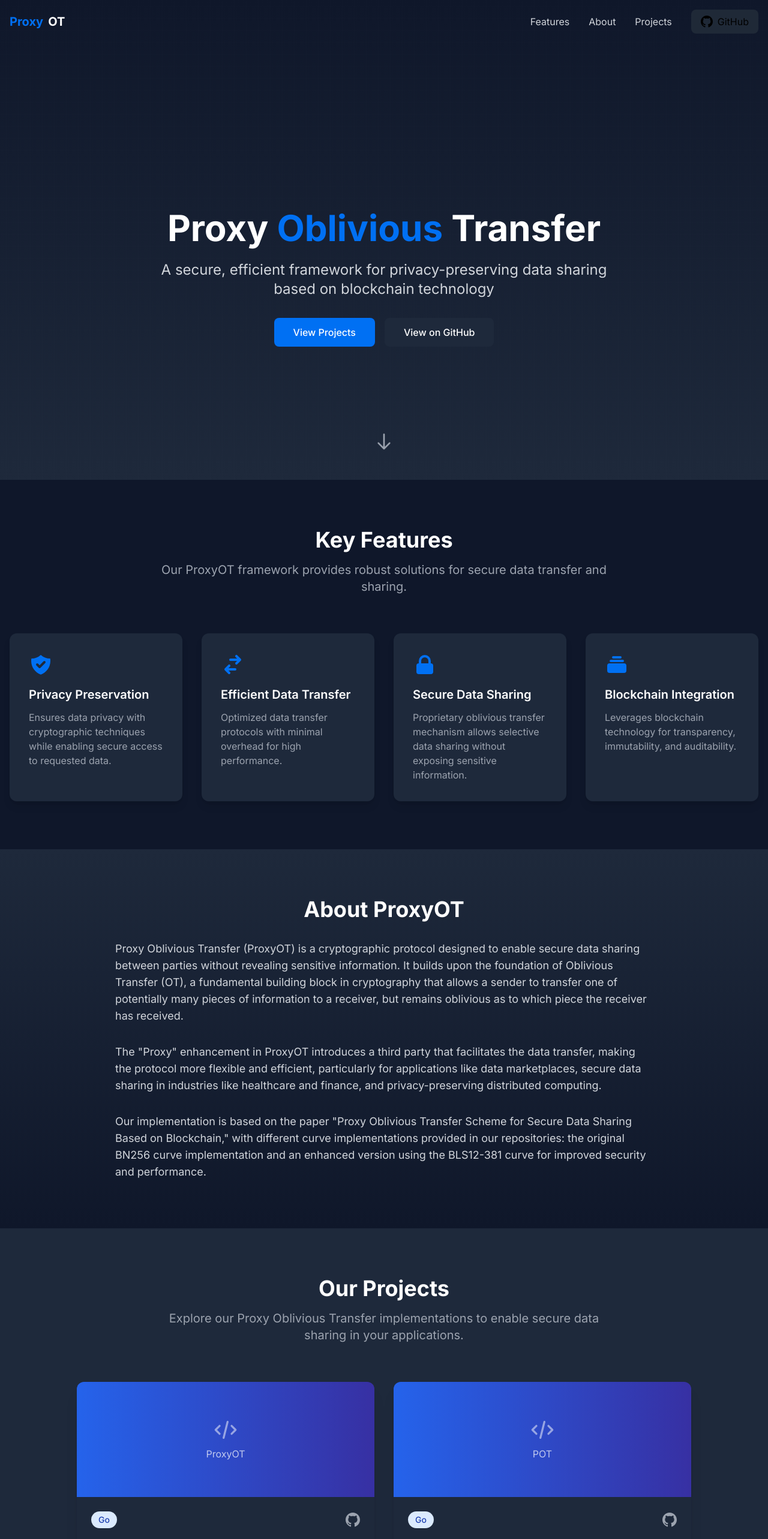
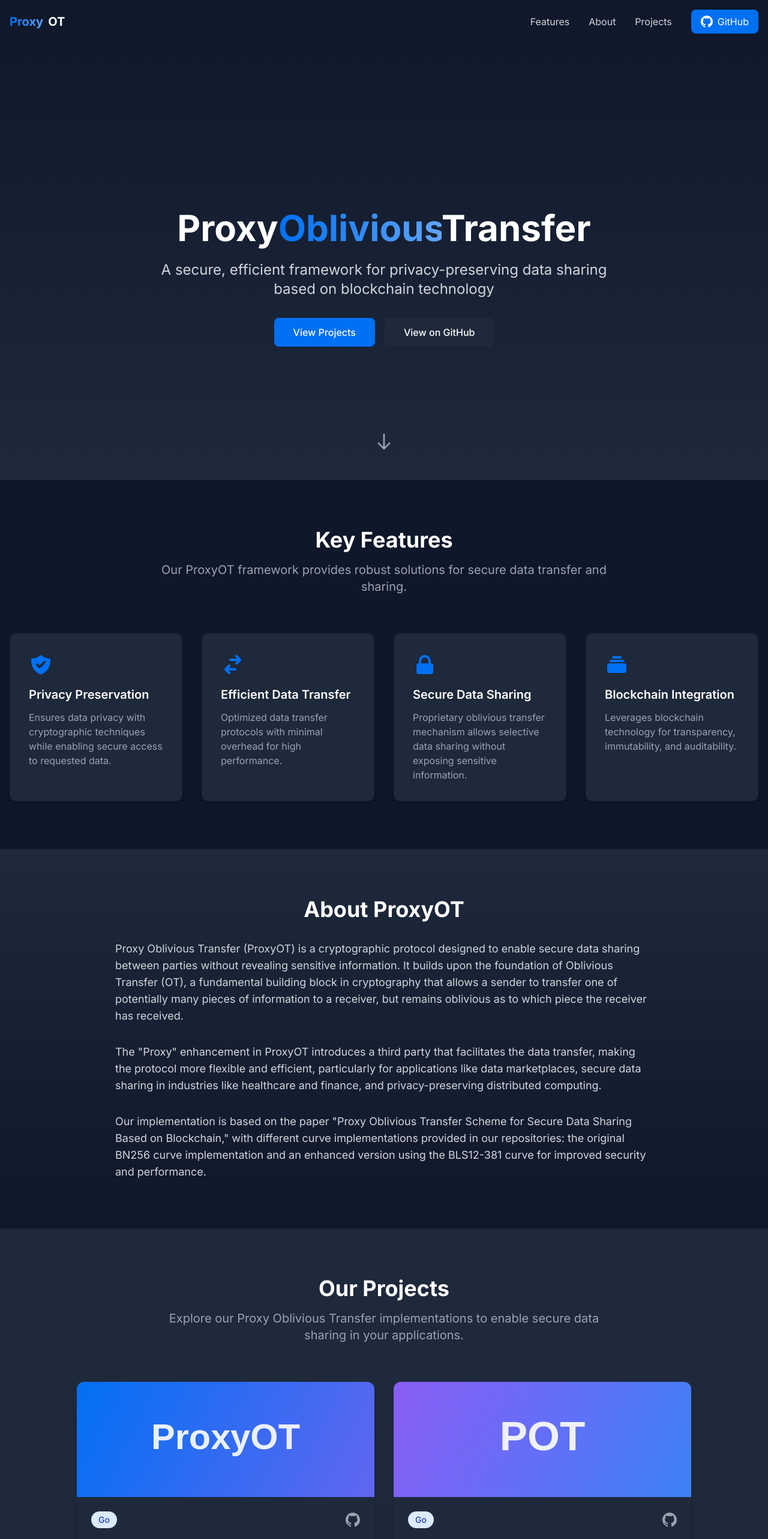
Before and after one commit to clarenous/proxyot-homepage, a Next.js app: page / in a window 1280 px wide. Shown: the top 2566 px of the page at 60% size. Built offline with nearby package versions, Linux system fonts and the light colour scheme.

Commit message:
Add project images and improve navbar

```diff
--- a/app/globals.css
+++ b/app/globals.css
@@ -16,5 +16,5 @@
 
 body {
     color: rgb(var(--foreground-rgb));
-    background: rgb(var(--background-rgb));
+    background: linear-gradient(to bottom, rgb(var(--background-rgb)), rgb(15,23,42));
 }
--- a/components/Footer.tsx
+++ b/components/Footer.tsx
@@ -7,7 +7,7 @@ const Footer = () => {
                 <div className="flex flex-col md:flex-row justify-between items-center">
                     <div className="mb-6 md:mb-0">
                         <Link href="/" className="text-xl font-bold text-white flex items-center gap-2">
-                            <span className="text-primary">Proxy</span>OT
+                            <span className="text-transparent bg-clip-text bg-gradient-to-r from-primary to-blue-400">Proxy</span>OT
                         </Link>
                         <p className="mt-2 text-sm">Proxy Oblivious Transfer for Data Sharing</p>
                     </div>
--- a/components/Hero.tsx
+++ b/components/Hero.tsx
@@ -16,7 +16,9 @@ const Hero = () => {
                         className="mb-8"
                     >
                         <h1 className="text-5xl md:text-6xl font-bold mb-6 text-white">
-                            Proxy <span className="text-primary">Oblivious</span> Transfer
+                            Proxy
+                            <span className="text-transparent bg-clip-text bg-gradient-to-r from-primary to-blue-400">Oblivious</span>
+                            Transfer
                         </h1>
                         <p className="text-xl md:text-2xl text-gray-300 max-w-3xl mx-auto">
                             A secure, efficient framework for privacy-preserving data sharing based on blockchain technology
@@ -31,7 +33,7 @@ const Hero = () => {
                     >
                         <Link
                             href="#projects"
-                            className="bg-primary hover:bg-blue-600 text-white font-medium py-3 px-8 rounded-lg transition-colors"
+                            className="bg-primary hover:bg-blue-600 text-white font-medium py-3 px-8 rounded-lg transition-colors transform hover:scale-105 duration-300"
                         >
                             View Projects
                         </Link>
@@ -39,7 +41,7 @@ const Hero = () => {
                             href="https://github.com/clarenous/proxyot"
                             target="_blank"
                             rel="noopener noreferrer"
-                            className="bg-slate-800 hover:bg-slate-700 text-white font-medium py-3 px-8 rounded-lg transition-colors"
+                            className="bg-slate-800 hover:bg-slate-700 text-white font-medium py-3 px-8 rounded-lg transition-colors transform hover:scale-105 duration-300"
                         >
                             View on GitHub
                         </a>
--- a/components/Navbar.tsx
+++ b/components/Navbar.tsx
@@ -29,7 +29,7 @@ const Navbar = () => {
             <div className="container mx-auto px-4">
                 <div className="flex justify-between items-center">
                     <Link href="/" className="text-xl font-bold text-white flex items-center gap-2">
-                        <span className="text-primary">Proxy</span>OT
+                        <span className="text-transparent bg-clip-text bg-gradient-to-r from-primary to-blue-400">Proxy</span>OT
                     </Link>
                     <div className="flex items-center gap-8">
                         <div className="hidden md:flex space-x-8">
@@ -48,7 +48,7 @@ const Navbar = () => {
                                 href="https://github.com/ProxyOT/POT"
                                 target="_blank"
                                 rel="noopener noreferrer"
-                                className="flex items-center gap-2 bg-gray-800 hover:bg-gray-700 transition-colors py-2 px-4 rounded-lg"
+                                className="flex items-center gap-2 bg-primary hover:bg-blue-600 text-white transition-colors py-2 px-4 rounded-lg shadow"
                             >
                                 <svg xmlns="http://www.w3.org/2000/svg" className="h-5 w-5" fill="currentColor" viewBox="0 0 24 24">
                                     <path d="M12 0c-6.626 0-12 5.373-12 12 0 5.302 3.438 9.8 8.207 11.387.599.111.793-.261.793-.577v-2.234c-3.338.726-4.033-1.416-4.033-1.416-.546-1.387-1.333-1.756-1.333-1.756-1.089-.745.083-.729.083-.729 1.205.084 1.839 1.237 1.839 1.237 1.07 1.834 2.807 1.304 3.492.997.107-.775.418-1.305.762-1.604-2.665-.305-5.467-1.334-5.467-5.931 0-1.311.469-2.381 1.236-3.221-.124-.303-.535-1.524.117-3.176 0 0 1.008-.322 3.301 1.23.957-.266 1.983-.399 3.003-.404 1.02.005 2.047.138 3.006.404 2.291-1.552 3.297-1.23 3.297-1.23.653 1.653.242 2.874.118 3.176.77.84 1.235 1.911 1.235 3.221 0 4.609-2.807 5.624-5.479 5.921.43.372.823 1.102.823 2.222v3.293c0 .319.192.694.801.576 4.765-1.589 8.199-6.086 8.199-11.386 0-6.627-5.373-12-12-12z" />
--- a/components/Projects.tsx
+++ b/components/Projects.tsx
@@ -1,7 +1,7 @@
 "use client";
 
 import { motion } from "framer-motion";
-import Placeholder from "@/components/ui/Placeholder";
+import Image from "next/image";
 import type { FC } from "react";
 
 interface Project {
@@ -10,6 +10,7 @@ interface Project {
     githubUrl: string;
     language: string;
     highlights: string[];
+    image: string;
 }
 
 const projects: Project[] = [
@@ -18,6 +19,7 @@ const projects: Project[] = [
         description: "The original implementation of Proxy Oblivious Transfer for Data Sharing based on BN256 curve.",
         githubUrl: "https://github.com/clarenous/proxyot",
         language: "Go",
+        image: "/projects/proxyot.svg",
         highlights: [
             "Secure data sharing mechanism",
             "BN256 curve implementation",
@@ -30,6 +32,7 @@ const projects: Project[] = [
         description: "Enhanced Proxy Oblivious Transfer Toolkit based on BLS12-381 curve.",
         githubUrl: "https://github.com/ProxyOT/POT",
         language: "Go",
+        image: "/projects/pot.svg",
         highlights: [
             "BLS12-381 curve implementation",
             "Improved security features",
@@ -48,8 +51,14 @@ const ProjectCard: FC<{ project: Project }> = ({ project }) => {
             viewport={{ once: true }}
             className="bg-slate-800 rounded-xl overflow-hidden shadow-xl"
         >
-            <div className="h-48 bg-gradient-to-r from-blue-600 to-indigo-800 flex items-center justify-center">
-                <Placeholder text={project.title} />
+            <div className="h-48 relative">
+                <Image
+                    src={project.image}
+                    alt={project.title}
+                    fill
+                    className="object-cover"
+                    sizes="(max-width: 768px) 100vw, 50vw"
+                />
             </div>
             <div className="p-6">
                 <div className="flex items-center justify-between mb-4">
--- a/components/ui/Placeholder.tsx
+++ /dev/null
@@ -1,16 +0,0 @@
-"use client";
-
-const Placeholder = ({ text, className = "" }: { text: string; className?: string }) => {
-    return (
-        <div className={`flex items-center justify-center ${className}`}>
-            <div className="flex flex-col items-center gap-2">
-                <svg xmlns="http://www.w3.org/2000/svg" className="h-10 w-10 text-white/50" fill="none" viewBox="0 0 24 24" stroke="currentColor">
-                    <path strokeLinecap="round" strokeLinejoin="round" strokeWidth={2} d="M10 20l4-16m4 4l4 4-4 4M6 16l-4-4 4-4" />
-                </svg>
-                <span className="text-white/70">{text}</span>
-            </div>
-        </div>
-    );
-};
-
-export default Placeholder;
```
Also changed, not shown: public/projects/pot.svg (added), public/projects/proxyot.svg (added).
